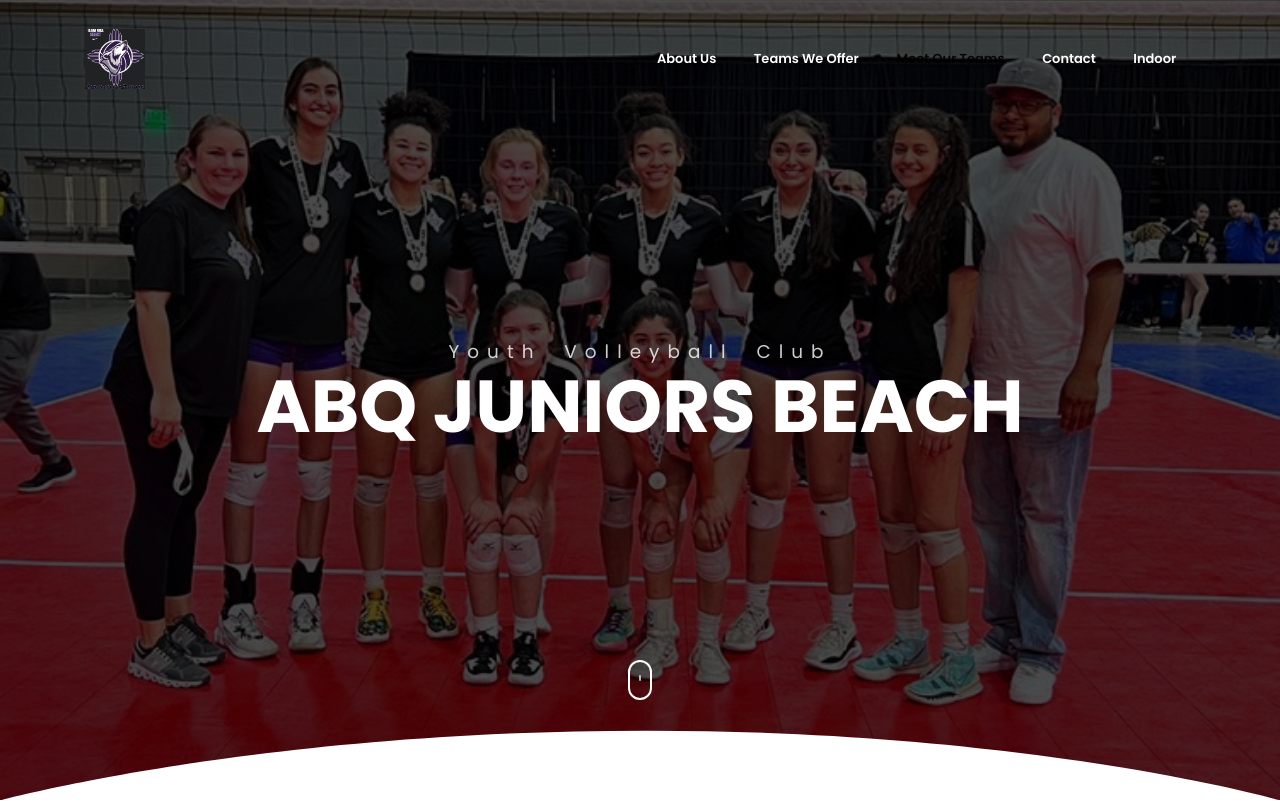
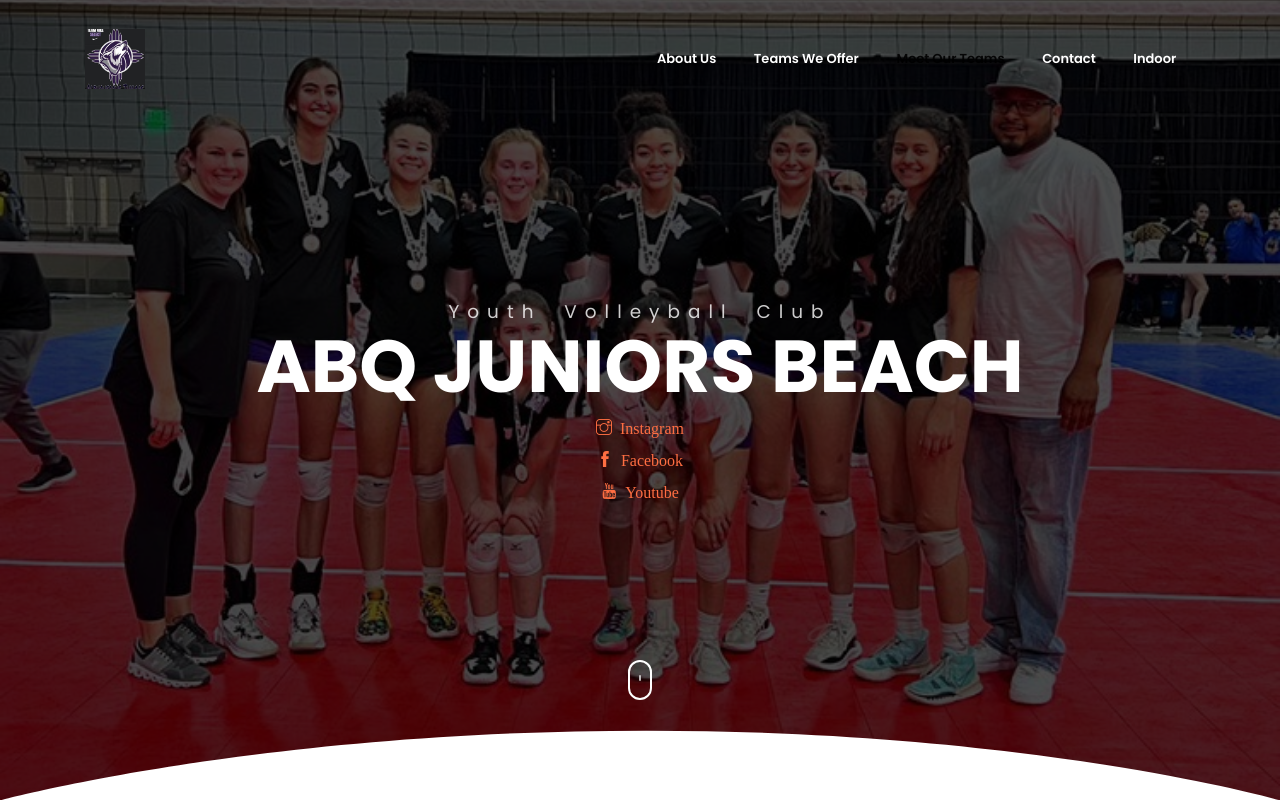
Before and after one commit to bryanklein2011/abqJuniors, a plain HTML site: page Beach.html in a window 1280 px wide. Shown: the top 802 px of the page. Drawn offline with nearby package versions, Linux system fonts and the light colour scheme.

Commit message:
beach page

```diff
--- a/Beach.html
+++ b/Beach.html
@@ -56,6 +56,11 @@
 
     <h1 class="subtitle">Youth Volleyball Club</h1>
     <h1 class="title" >ABQ JUNIORS BEACH</h1>
+    <a href="https://www.instagram.com/abq_juniors/" class="ti-instagram"> Instagram </a>
+    <p></p>
+    <a href="https://www.facebook.com/Abqjunior" class="ti-facebook"> Facebook </a>
+    <p></p>
+    <a href="https://www.youtube.com/@albuquerquejuniors5815" class="ti-youtube"> Youtube </a>
 
 
   </div>
```
Also changed, not shown: index.html (+7 -0 lines).
